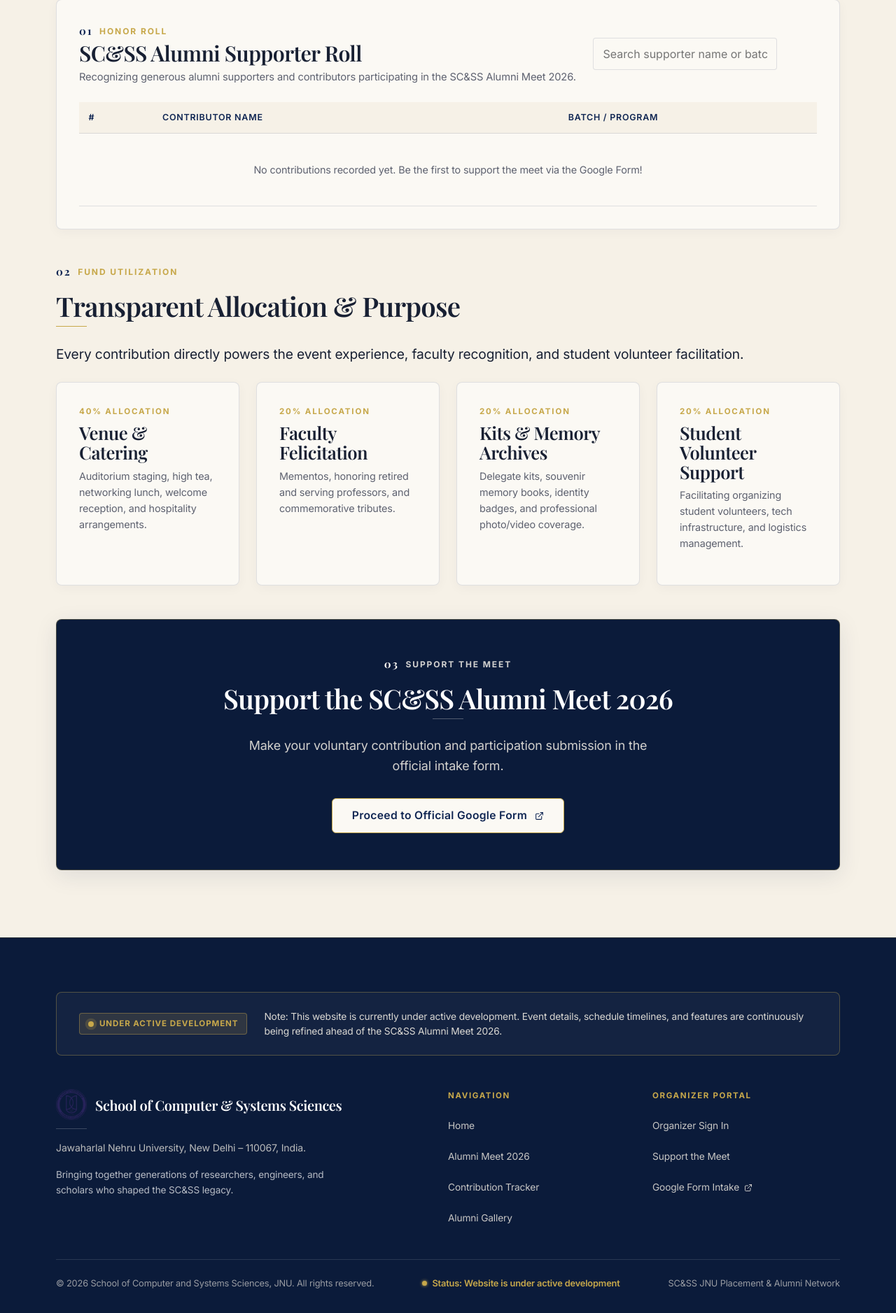
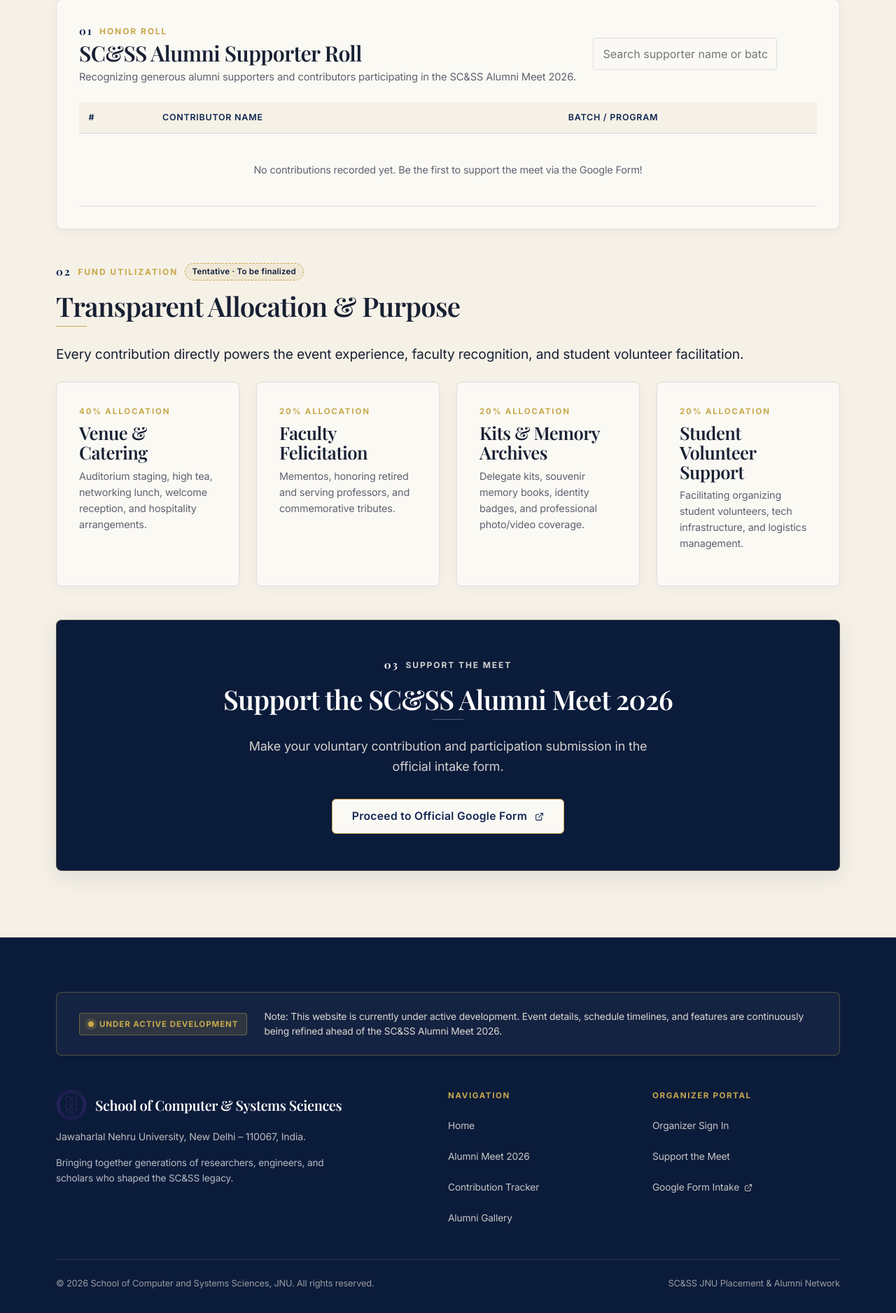
Before and after one commit to scss-spc/alumni_meet, a Flask app: page /contribute in a window 1280 px wide. Shown: the part 620-2497 px from the top of the page at 70% size. Run offline with Flask 3, Linux system fonts and the light colour scheme; data that the repository does not hold is empty; some web fonts are replaced.

Commit message:
feat: tentative tag on Fund Utilization; tidy footer
- Mark Fund Utilization as tentative.
- Remove footer "Status: Website is under active development" line and
  the faint rule under the footer logo; drop their unused CSS.

Co-Authored-By: Claude Opus 5.5 <noreply@anthropic.com>

```diff
--- a/static/css/style.css
+++ b/static/css/style.css
@@ -1268,22 +1268,6 @@ p {
     min-width: 260px;
 }
 
-.footer-bottom-dev-note {
-    display: inline-flex;
-    align-items: center;
-    gap: 0.45rem;
-    color: var(--color-gold);
-    font-weight: 600;
-}
-
-.status-indicator {
-    width: 7px;
-    height: 7px;
-    background-color: var(--color-gold);
-    border-radius: 50%;
-    display: inline-block;
-    box-shadow: 0 0 4px var(--color-gold);
-}
 
 @media (min-width: 640px) {
     .footer-bottom {
--- a/templates/base.html
+++ b/templates/base.html
@@ -103,7 +103,6 @@
                         {{ icon_jnu_seal(size=44) }}
                         <h4 style="margin-bottom: 0;">School of Computer &amp; Systems Sciences</h4>
                     </div>
-                    <hr class="editorial-rule" style="margin: 0.5rem 0 1rem 0; background-color: rgba(255, 255, 255, 0.2);">
                     <p>Jawaharlal Nehru University, New Delhi – 110067, India.</p>
                     <p style="margin-top: 0.5rem; font-size: 0.85rem; color: rgba(255, 255, 255, 0.7);">
                         Bringing together generations of researchers, engineers, and scholars who shaped the SC&amp;SS legacy.
@@ -130,9 +129,6 @@
 
             <div class="footer-bottom">
                 <div>© 2026 School of Computer and Systems Sciences, JNU. All rights reserved.</div>
-                <div class="footer-bottom-dev-note">
-                    <span class="status-indicator"></span> <span>Status: Website is under active development</span>
-                </div>
                 <div>SC&amp;SS JNU Placement &amp; Alumni Network</div>
             </div>
         </div>
--- a/templates/contribute.html
+++ b/templates/contribute.html
@@ -1,5 +1,6 @@
 {% extends "base.html" %}
 {% from "macros/icons.html" import icon_public, icon_semi, icon_anon, icon_privacy_badge, icon_external, icon_search, icon_sparkle, icon_money, icon_jnu_seal %}
+{% from "macros/tags.html" import tentative_tag %}
 
 {% block title %}Contribution Tracker — SC&amp;SS JNU Alumni Meet 2026{% endblock %}
 
@@ -143,6 +144,7 @@
             <div class="section-label">
                 <span class="label-num">02</span>
                 <span data-field-key="s2_label">{{ site_sections.get('contribute.s2_label', 'Fund Utilization') }}</span>
+                {{ tentative_tag(site_sections) }}
             </div>
             <h2 data-field-key="s2_title">{{ site_sections.get('contribute.s2_title', 'Transparent Allocation & Purpose') }}</h2>
             <hr class="editorial-rule">
```
